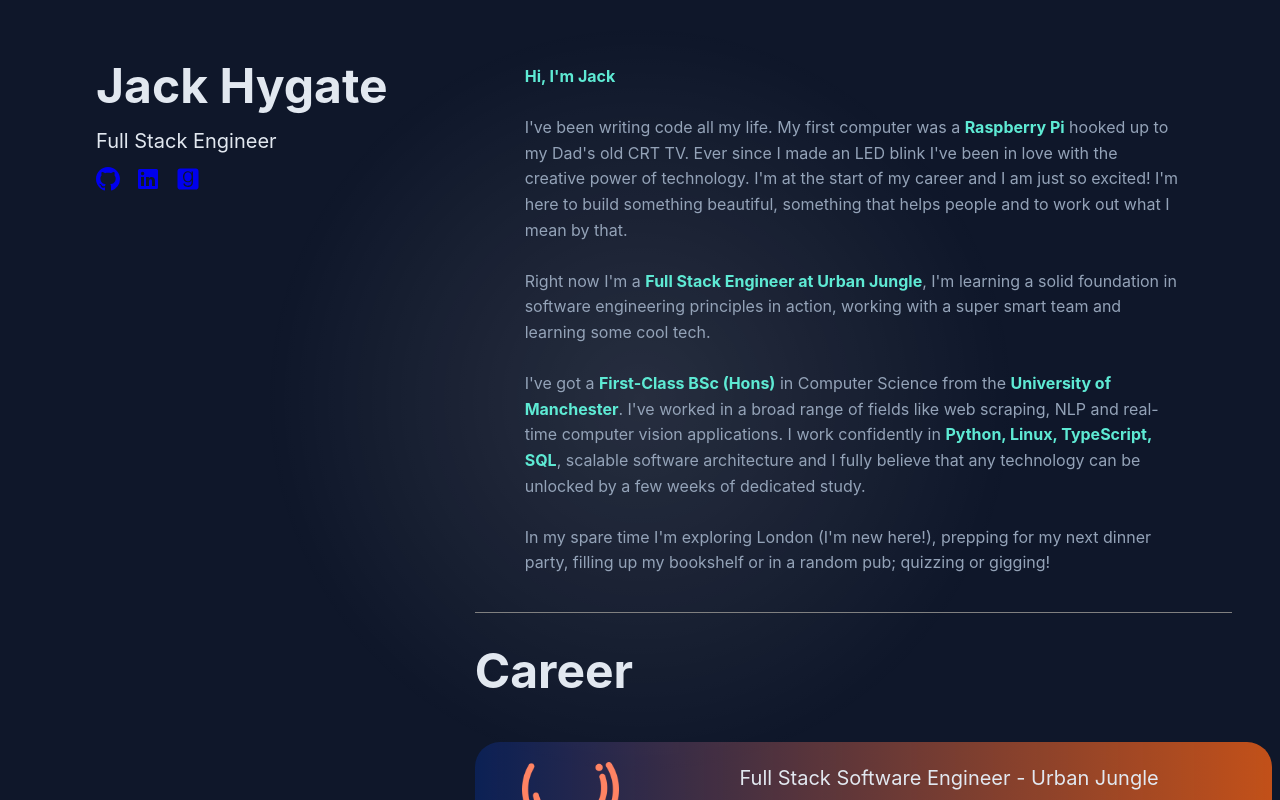
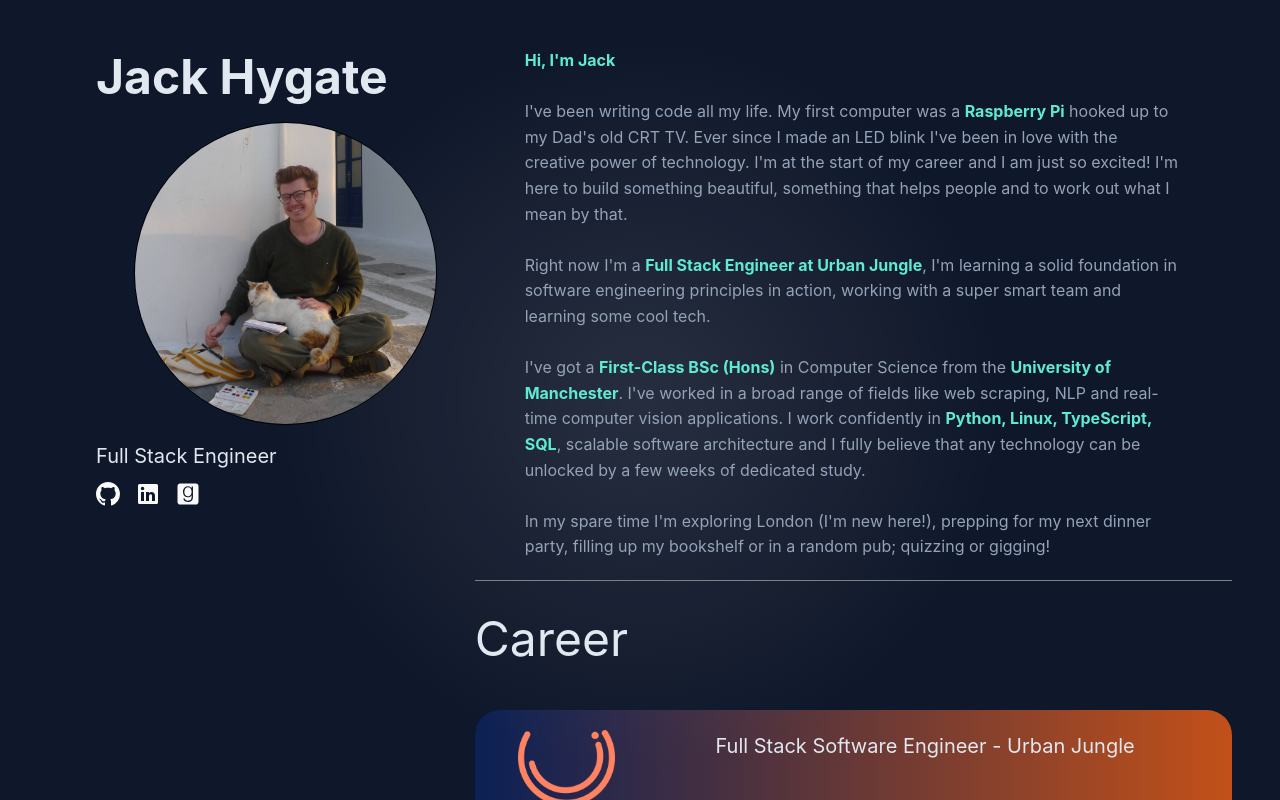
Before and after one commit to jhygate/jhygate.github.io, an Angular app: page / in a window 1280 px wide. Shown: the top 800 px of the page. Built offline with nearby package versions, Linux system fonts and the light colour scheme.

Commit message:
add image and setup tailwind

```diff
--- a/package.json
+++ b/package.json
@@ -16,6 +16,7 @@
     "@angular/platform-browser": "^19.2.0",
     "@angular/platform-browser-dynamic": "^19.2.0",
     "@angular/router": "^19.2.0",
+    "@tailwindcss/postcss": "^4.1.8",
     "rxjs": "~7.8.0",
     "tslib": "^2.3.0",
     "zone.js": "~0.15.0"
@@ -26,6 +27,9 @@
     "@angular/compiler-cli": "^19.2.0",
     "@types/express": "^4.17.17",
     "@types/node": "^18.18.0",
+    "autoprefixer": "^10.4.21",
+    "postcss": "^8.5.4",
+    "tailwindcss": "^4.1.8",
     "typescript": "~5.7.2"
   }
 }
--- a/src/app/app.component.html
+++ b/src/app/app.component.html
@@ -2,66 +2,7 @@
 
 <div class="container">
   <div class="left">
-    <h1>Jack Hygate</h1>
-    <h2>Full Stack Engineer</h2>
-
-    <div class="link-box">
-      <div class="icon">
-        <a href="https://github.com/jhygate" target="_blank" rel="noopener">
-          <!-- GitHub Icon -->
-          <svg
-            xmlns="http://www.w3.org/2000/svg"
-            viewBox="0 0 16 16"
-            fill="currentColor"
-            class="h-6 w-6"
-            aria-hidden="true"
-          >
-            <path
-              d="M8 0C3.58 0 0 3.58 0 8c0 3.54 2.29 6.53 5.47 7.59.4.07.55-.17.55-.38 0-.19-.01-.82-.01-1.49-2.01.37-2.53-.49-2.69-.94-.09-.23-.48-.94-.82-1.13-.28-.15-.68-.52-.01-.53.63-.01 1.08.58 1.23.82.72 1.21 1.87.87 2.33.66.07-.52.28-.87.51-1.07-1.78-.2-3.64-.89-3.64-3.95 0-.87.31-1.59.82-2.15-.08-.2-.36-1.02.08-2.12 0 0 .67-.21 2.2.82.64-.18 1.32-.27 2-.27.68 0 1.36.09 2 .27 1.53-1.04 2.2-.82 2.2-.82.44 1.1.16 1.92.08 2.12.51.56.82 1.27.82 2.15 0 3.07-1.87 3.75-3.65 3.95.29.25.54.73.54 1.48 0 1.07-.01 1.93-.01 2.2 0 .21.15.46.55.38A8.013 8.013 0 0016 8c0-4.42-3.58-8-8-8z"
-            ></path>
-          </svg>
-        </a>
-      </div>
-
-      <div class="icon">
-        <a
-          href="https://www.linkedin.com/in/jack-hygate/"
-          target="_blank"
-          rel="noopener"
-        >
-          <svg
-            xmlns="http://www.w3.org/2000/svg"
-            viewBox="0 0 24 24"
-            fill="currentColor"
-            class="h-6 w-6"
-            aria-hidden="true"
-          >
-            <path
-              d="M20.5 2h-17A1.5 1.5 0 002 3.5v17A1.5 1.5 0 003.5 22h17a1.5 1.5 0 001.5-1.5v-17A1.5 1.5 0 0020.5 2zM8 19H5v-9h3zM6.5 8.25A1.75 1.75 0 118.3 6.5a1.78 1.78 0 01-1.8 1.75zM19 19h-3v-4.74c0-1.42-.6-1.93-1.38-1.93A1.74 1.74 0 0013 14.19a.66.66 0 000 .14V19h-3v-9h2.9v1.3a3.11 3.11 0 012.7-1.4c1.55 0 3.36.86 3.36 3.66z"
-            ></path>
-          </svg>
-        </a>
-      </div>
-
-      <div class="icon">
-        <a
-          href="https://www.goodreads.com/user/show/165875237-jack-hygate"
-          target="_blank"
-          rel="noopener"
-        >
-          <svg
-            xmlns="http://www.w3.org/2000/svg"
-            viewBox="0 0 1024 1024"
-            fill="currentColor"
-            aria-hidden="true"
-          >
-            <path
-              d="M663.8 382.4c10.2 74.6-9.4 158-71.8 201.4-44.6 31-105.6 28.2-141.6 11.4-74.2-34.6-99-117.2-93.6-194.4 8.6-121.8 81.8-175.8 150.6-175 93.8-0.4 143.6 63.6 156.4 156.6zM960 176v672c0 61.8-50.2 112-112 112H176c-61.8 0-112-50.2-112-112V176c0-61.8 50.2-112 112-112h672c61.8 0 112 50.2 112 112zM724 626.4s-0.2-68-0.2-434.6h-58v80.6c-1.6 0.6-2.4-1-3.2-2.4-19.2-41.4-71.8-92.6-152-92-103.8 0.8-174.4 62.4-201.2 155.6-8.6 29.8-11.6 60.2-11 91.2 3.4 155.8 90.2 235.6 224.8 230.4 57.8-2.2 109-34 138-90.4 1-2 2.2-3.8 3.4-5.8 0.4 0.2 0.8 0.2 1.2 0.4 0.6 7.6 0.4 61.4 0.2 69-0.4 29.6-4 59-14.4 87-15.6 42-44.6 69.4-89 79-35.6 7.8-71.2 7.6-106.4-2.4-43-12.2-73-38-82.2-83.6-0.6-3.2-2.6-2.6-4.6-2.6h-53.6c1.6 21.2 6.4 40.6 17 58.4 48.4 81 165.4 97 256.4 74.8 99.8-24.6 134.6-109.8 134.8-212.6z"
-            ></path>
-          </svg>
-        </a>
-      </div>
-    </div>
+    <app-leftside />
   </div>
 
   <div class="right">
--- a/src/app/app.component.ts
+++ b/src/app/app.component.ts
@@ -7,11 +7,11 @@
 } from '@angular/core';
 import { ProfileComponent } from './components/profile/profile.component';
 import { ExperienceComponent } from './components/experience/experience.component';
-import { RouterOutlet } from '@angular/router';
+import { LeftsideComponent } from './components/leftside/leftside.component';
 
 @Component({
   selector: 'app-root',
-  imports: [ProfileComponent, ExperienceComponent],
+  imports: [ProfileComponent, ExperienceComponent, LeftsideComponent],
   templateUrl: './app.component.html',
   styleUrl: './app.component.css',
 })
--- /dev/null
+++ b/src/app/components/leftside/leftside.component.html
@@ -0,0 +1,67 @@
+<h1 class="text-center text-3xl font-bold">Jack Hygate</h1>
+
+<img
+  src="assets/images/JackFace.jpg"
+  alt="Jack Hygate"
+  class="w-4/5 border border-black rounded-full object-cover mx-auto my-4"
+/>
+
+<h2 class="text-center text-lg text-gray-600">Full Stack Engineer</h2>
+
+<div class="link-box">
+  <div class="icon">
+    <a href="https://github.com/jhygate" target="_blank" rel="noopener">
+      <!-- GitHub Icon -->
+      <svg
+        xmlns="http://www.w3.org/2000/svg"
+        viewBox="0 0 16 16"
+        fill="currentColor"
+        class="h-6 w-6"
+        aria-hidden="true"
+      >
+        <path
+          d="M8 0C3.58 0 0 3.58 0 8c0 3.54 2.29 6.53 5.47 7.59.4.07.55-.17.55-.38 0-.19-.01-.82-.01-1.49-2.01.37-2.53-.49-2.69-.94-.09-.23-.48-.94-.82-1.13-.28-.15-.68-.52-.01-.53.63-.01 1.08.58 1.23.82.72 1.21 1.87.87 2.33.66.07-.52.28-.87.51-1.07-1.78-.2-3.64-.89-3.64-3.95 0-.87.31-1.59.82-2.15-.08-.2-.36-1.02.08-2.12 0 0 .67-.21 2.2.82.64-.18 1.32-.27 2-.27.68 0 1.36.09 2 .27 1.53-1.04 2.2-.82 2.2-.82.44 1.1.16 1.92.08 2.12.51.56.82 1.27.82 2.15 0 3.07-1.87 3.75-3.65 3.95.29.25.54.73.54 1.48 0 1.07-.01 1.93-.01 2.2 0 .21.15.46.55.38A8.013 8.013 0 0016 8c0-4.42-3.58-8-8-8z"
+        ></path>
+      </svg>
+    </a>
+  </div>
+
+  <div class="icon">
+    <a
+      href="https://www.linkedin.com/in/jack-hygate/"
+      target="_blank"
+      rel="noopener"
+    >
+      <svg
+        xmlns="http://www.w3.org/2000/svg"
+        viewBox="0 0 24 24"
+        fill="currentColor"
+        class="h-6 w-6"
+        aria-hidden="true"
+      >
+        <path
+          d="M20.5 2h-17A1.5 1.5 0 002 3.5v17A1.5 1.5 0 003.5 22h17a1.5 1.5 0 001.5-1.5v-17A1.5 1.5 0 0020.5 2zM8 19H5v-9h3zM6.5 8.25A1.75 1.75 0 118.3 6.5a1.78 1.78 0 01-1.8 1.75zM19 19h-3v-4.74c0-1.42-.6-1.93-1.38-1.93A1.74 1.74 0 0013 14.19a.66.66 0 000 .14V19h-3v-9h2.9v1.3a3.11 3.11 0 012.7-1.4c1.55 0 3.36.86 3.36 3.66z"
+        ></path>
+      </svg>
+    </a>
+  </div>
+
+  <div class="icon">
+    <a
+      href="https://www.goodreads.com/user/show/165875237-jack-hygate"
+      target="_blank"
+      rel="noopener"
+    >
+      <svg
+        xmlns="http://www.w3.org/2000/svg"
+        viewBox="0 0 1024 1024"
+        fill="currentColor"
+        aria-hidden="true"
+      >
+        <path
+          d="M663.8 382.4c10.2 74.6-9.4 158-71.8 201.4-44.6 31-105.6 28.2-141.6 11.4-74.2-34.6-99-117.2-93.6-194.4 8.6-121.8 81.8-175.8 150.6-175 93.8-0.4 143.6 63.6 156.4 156.6zM960 176v672c0 61.8-50.2 112-112 112H176c-61.8 0-112-50.2-112-112V176c0-61.8 50.2-112 112-112h672c61.8 0 112 50.2 112 112zM724 626.4s-0.2-68-0.2-434.6h-58v80.6c-1.6 0.6-2.4-1-3.2-2.4-19.2-41.4-71.8-92.6-152-92-103.8 0.8-174.4 62.4-201.2 155.6-8.6 29.8-11.6 60.2-11 91.2 3.4 155.8 90.2 235.6 224.8 230.4 57.8-2.2 109-34 138-90.4 1-2 2.2-3.8 3.4-5.8 0.4 0.2 0.8 0.2 1.2 0.4 0.6 7.6 0.4 61.4 0.2 69-0.4 29.6-4 59-14.4 87-15.6 42-44.6 69.4-89 79-35.6 7.8-71.2 7.6-106.4-2.4-43-12.2-73-38-82.2-83.6-0.6-3.2-2.6-2.6-4.6-2.6h-53.6c1.6 21.2 6.4 40.6 17 58.4 48.4 81 165.4 97 256.4 74.8 99.8-24.6 134.6-109.8 134.8-212.6z"
+        ></path>
+      </svg>
+    </a>
+  </div>
+</div>
--- a/src/styles.css
+++ b/src/styles.css
@@ -1,6 +1,6 @@
 /* You can add global styles to this file, and also import other style files */
 
-
+@import "tailwindcss";
 
 
 body {
```
Also changed, not shown: src/app/components/leftside/leftside.component.ts (added, +11 -0 lines), .postcssrc.json (added), src/app/components/leftside/leftside.component.css (added), src/assets/images/JackFace.jpg (added), 1 other file (tests, documents, lock files or other folders).
